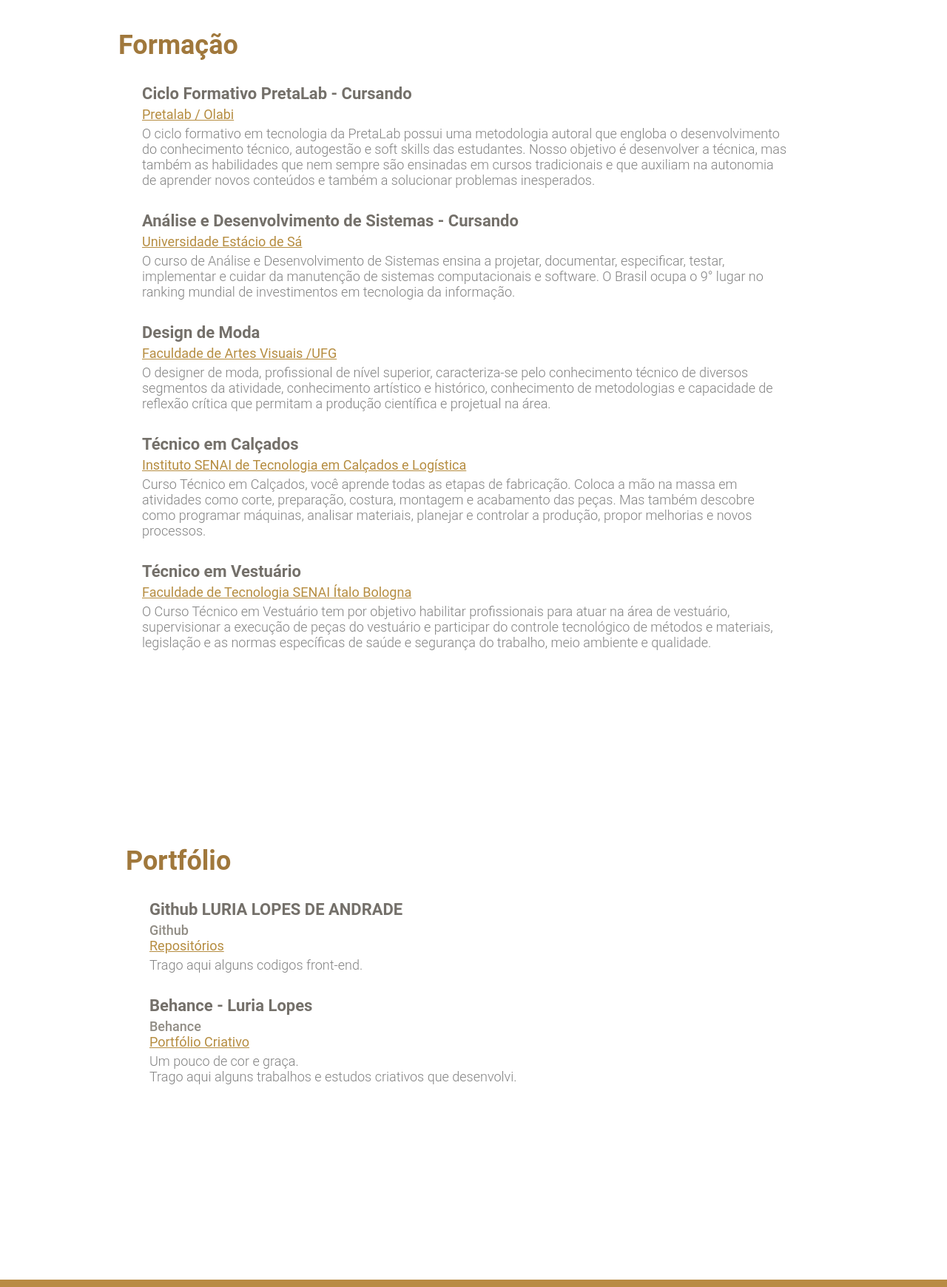
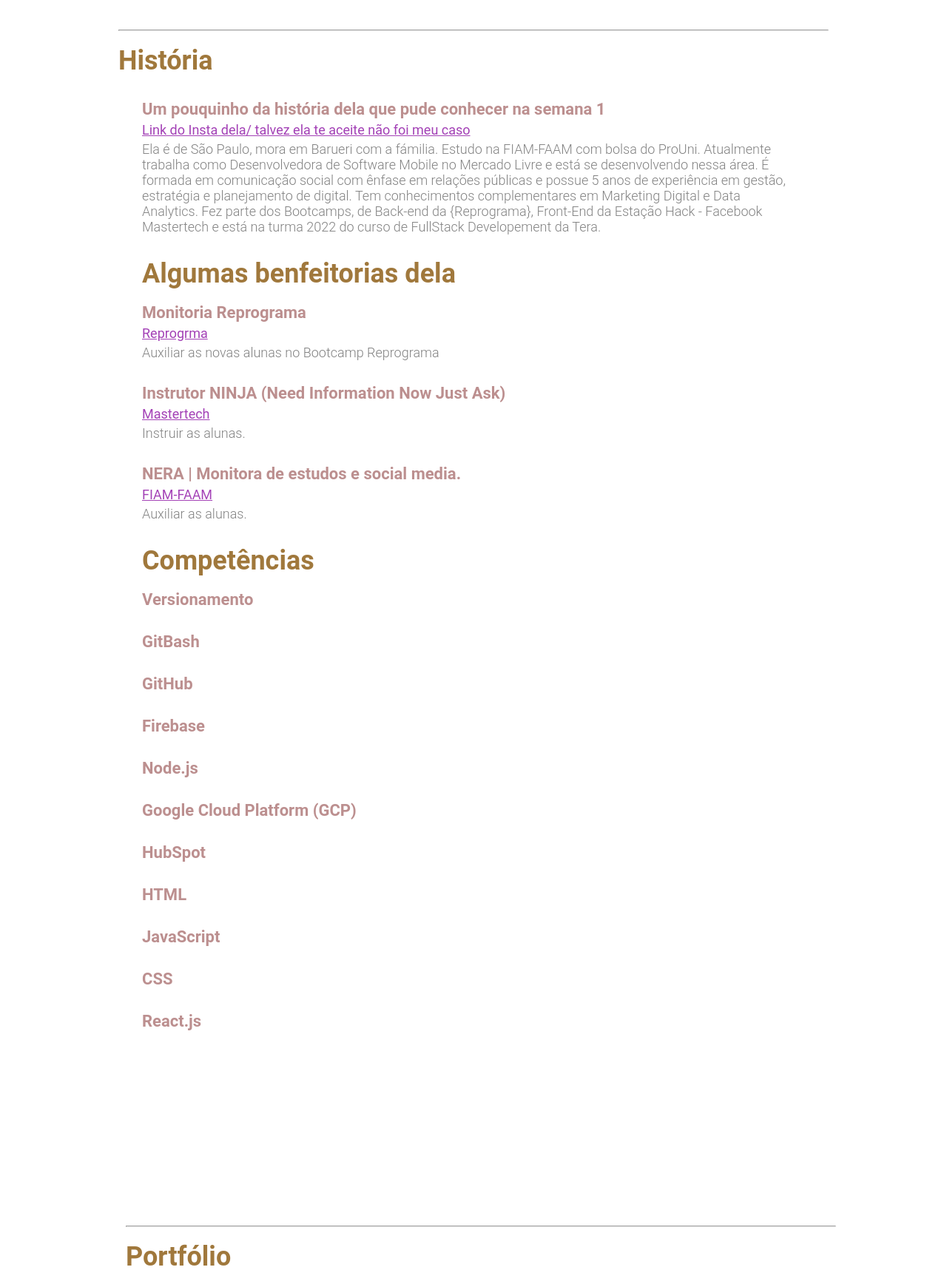
Before and after one commit to luria-3434/portfolio-pretalab-luria-lopes-atual, a plain HTML site: page index.html in a window 1280 px wide. Shown: the part 1060-2800 px from the top of the page at 74% size. Drawn offline with Linux system fonts and the light colour scheme.

Commit message:
subindo meu projeto html e css

```diff
--- a/index.css
+++ b/index.css
@@ -16,12 +16,12 @@
 .header-menu{
     display: flex;
     position: absolute;
-    width: 100%;
+    width:90vh;
     padding: 8px;
     padding-bottom: 32px;
     padding-top: 32px;
     height: 60px;
-    background-color: #b98b44;
+    background-color: rosybrown;
 }
 
 .header-menu nav{
@@ -46,7 +46,7 @@
 .principal{
     height:100vh;
     display:flex;
-    background-color:rgba(250, 231, 181, 0.667);
+    background-color: rosybrown;
 }
 
 .container{
@@ -68,7 +68,7 @@
 
 .nome-completo {
     font-size: 36px;
-color: #553c16;
+    color: #cfaab9;
     font-weight:700;
     height:45px;
 }
@@ -103,13 +103,13 @@
 .lista-titulo{
     margin-bottom: 5px;
     font-size: 22px;
-    color:#74706a;
+    color:rosybrown;
     font-weight: 700;
 }
 
 .lista-local{
     font-size:18px;
-    color:#b68d41;
+    color:#a341b6;
 }
 
 .lista-descricao{
@@ -133,7 +133,7 @@
 }
 
 .footer{
-    background-color:#b98b44;
+    background-color:rosybrown;
     height: 30vh;
     display: flex;
     align-items: center;
@@ -158,7 +158,7 @@
     align-items: center;
 }
 .desenho{
-    width: 300px;
+    width: 100%;
     height: auto;
 }
 .descritivo{
@@ -174,3 +174,31 @@
     color:#828282;
     font-weight:300;
 }
+
+
+/*REDES SOCIAIS */
+
+.footer-container {
+    text-align: center;
+  }
+
+  .redes-socias__link {
+      display: inline-block;
+      width: 20%;
+      background-color:#e5e917;
+      padding: 2rem 0;
+      margin: 0 1rem;
+      text-align: center;
+      color: white;
+      border-radius:1.5rem;
+  }
+
+  .redes-sociais__img {
+      margin-bottom: 0.5rem;
+  }
+  .rede-social2{
+      padding: 2rem 0;
+      margin: 0 1rem;
+      text-align: center;
+
+  }
--- a/index.html
+++ b/index.html
@@ -1,8 +1,8 @@
 <!DOCTYPE html>
 <html lang="pt-br">
 <head>
-    <link rel="shortcut icon" href="img/desenho abraonica 2.png">
-    <title>Meu Portfólio</title>
+    <link rel="shortcut icon" href="img/91084243.jpg">
+    <title>Mulher fazendo história na tecnologia </title>
     <meta charset="utf-8">
     <link rel="stylesheet" href="index.css">
     <script src="https://use.fontawesome.com/releases/v5.15.3/js/all.js" data-auto-replace-svg="nest"></script>
@@ -13,7 +13,7 @@
     <nav>
         <ul class="lista-menu">
             <li>
-                <a href="#formacao">Formação</a>
+                <a href="#historia">História</a>
             </li>
             <li>
                 <a href="#portfólio">Portfólio</a>
@@ -29,86 +29,112 @@
         <section class="principal">
             <article class="subcontainer-principal container">
                 <div>
-                    <img class="desenho"  src="img/desenho abraonica 2.png" alt="Perfil de Mulher negra">
+                   <img class="desenho"  src="img/th.jpg" alt="montagem de fotos de mulher negra">
                 </div>
                 <div>
-                    <h1 class="nome-completo">Luria Lopes de Andrade</h1>
-                    <h2 class="profissao">Desenvolvedora Front-end - Em Desenvolvimento</h2>
+                    <h1 class="nome-completo">Thiele Nunes</h1>
+                    <h2 class="profissao">Desenvolvedora de Software Mobile no Mercado LIvre</h2>
                 </div>
                 <div>
-                    <p class="descritivo">No início de 2022 já com mais experiência percebi que meus horizontes são ainda maiores,
-                        portanto decidi buscar novos desafios e aqui estou aprimorando meus conhecimentos com um novo proposito,
-                        atuar na área de tecnologia, acredito que a tecnologia é a uma ferramenta capaz de mudar as estruturas sociais,
-                         com proposito e equidade de oportunidades.</p>
+                    <p class="descritivo">
+
+                        </p>
                 </div>
             </article>
         </section>
-
-
         <section>
             <article class=" container article-lista">
-                <article id="formacao" class="container article-lista"></article>
+                <article id="historia" class="container article-lista"></article>
+                <hr>
+                <br>
                 <div>
-                    <h3 class="topico-principal">Formação</h3>
+                    <h3 class="topico-principal"> História </h3>
                 </div>
                 <div class="lista-item">
                     <ul>
                         <li>
-                            <p class="lista-titulo">Ciclo Formativo PretaLab - Cursando</p>
-                            <a href="https://www.pretalab.com/formacao" Target="-blank" class="lista-local">Pretalab /
-                                Olabi</a>
-                            <p class="lista-descricao">O ciclo formativo em tecnologia da PretaLab possui uma metodologia autoral que
-                                engloba o desenvolvimento do conhecimento técnico, autogestão e soft skills das estudantes.
-                                Nosso objetivo é desenvolver a técnica, mas também as habilidades que nem sempre são ensinadas em cursos tradicionais e
-                                que auxiliam na autonomia de aprender novos conteúdos e também a solucionar problemas inesperados.</p>
+                            <p class="lista-titulo">Um pouquinho da história dela que pude conhecer na semana 1</p>
+                            <a href="https://www.instagram.com/thie.nunes/" Target="-blank" class="lista-local">
+                                 Link do Insta dela/ talvez ela te aceite não foi meu caso
+                            </a>
+                            <p class="lista-descricao"> Ela é de São Paulo, mora em Barueri com a fámilia. Estudo na FIAM-FAAM com bolsa do ProUni. Atualmente trabalha como Desenvolvedora de Software Mobile no Mercado Livre e está se desenvolvendo nessa área. É formada em comunicação social com ênfase em relações públicas e possue 5 anos de experiência em gestão, estratégia e planejamento de digital.
+
+                                Tem conhecimentos complementares em Marketing Digital e Data Analytics.
+
+                                 Fez parte dos Bootcamps, de Back-end da {Reprograma}, Front-End da Estação Hack - Facebook Mastertech e está na turma 2022 do curso de FullStack Developement da Tera.</p>
                         </li>
 
                         <li>
-                            <p class="lista-titulo">Análise e Desenvolvimento de Sistemas - Cursando </p>
-                            <a href="https://inscricao.estacio.br/?gclid=Cj0KCQjw852XBhC6ARIsAJsFPN2XqE5rnlyCtvhU0EKPubm6cbPpMHLNCO_4gQBq4GYKp0-3XRTZSgQaAiYPEALw_wcB" Target="-blank" class="lista-local">Universidade Estácio de Sá
+                            <h3 class="topico-principal"> Algumas benfeitorias dela </h3>
+                            <br>
+                            <p class="lista-titulo">Monitoria Reprograma</p>
+                            <a href="https://www.reprograma.com.br/index.html" Target="-blank" class="lista-local">
+                                 Reprogrma
                             </a>
-                            <p class="lista-descricao">
-                                O curso de Análise e Desenvolvimento de Sistemas ensina a projetar, documentar, especificar, testar, implementar e cuidar
-                                da manutenção de sistemas computacionais e software.
-                                O Brasil ocupa o 9° lugar no ranking mundial de investimentos em tecnologia da informação.
-                            </p>
+                            <p class="lista-descricao"> Auxiliar as novas alunas no Bootcamp Reprograma</p>
                         </li>
 
                         <li>
-                            <p class="lista-titulo">Design de Moda</p>
-                            <a href="https://fav.ufg.br/p/7981-design-de-moda" Target="-blank" class="lista-local">Faculdade de Artes Visuais /UFG
+                            <p class="lista-titulo"> Instrutor NINJA (Need Information Now Just Ask)</p>
+                            <a href="http://mastertech.com.br" Target="-blank" class="lista-local">
+                             Mastertech
                             </a>
-                            <p class="lista-descricao">
-                                O designer de moda, profissional de nível superior, caracteriza-se pelo conhecimento técnico de diversos
-                                segmentos da atividade, conhecimento artístico e histórico, conhecimento de metodologias
-                                e capacidade de reflexão crítica que permitam a produção científica e projetual na área.
-                            </p>
+                            <p class="lista-descricao"> Instruir as alunas.</p>
                         </li>
 
                         <li>
-                            <p class="lista-titulo">Técnico em Calçados</p>
-                            <a href="https://www.senairs.org.br/institutos/calcado-e-logistica-industrial" Target="-blank" class="lista-local">
-                                Instituto SENAI de Tecnologia em Calçados e Logística
+                            <p class="lista-titulo"> NERA | Monitora de estudos e social media.</p>
+                            <a href="http://www.fiamfaam.br" Target="-blank" class="lista-local">
+                                FIAM-FAAM
                             </a>
-                            <p class="lista-descricao">
-                                Curso Técnico em Calçados, você aprende todas as etapas de fabricação. Coloca a mão na massa em atividades como corte,
-                                 preparação, costura, montagem e acabamento das peças. Mas também descobre
-                                como programar máquinas, analisar materiais, planejar e controlar a produção, propor melhorias e novos processos.
-                            </p>
+                            <p class="lista-descricao"> Auxiliar as alunas.</p>
                         </li>
 
                         <li>
-                            <p class="lista-titulo">Técnico em Vestuário</p>
-                            <a href="https://senaigoias.com.br/home" Target="-blank" class="lista-local">
-                                Faculdade de Tecnologia SENAI Ítalo Bologna
-                            </a>
-                            <p class="lista-descricao">
-                                O Curso Técnico em Vestuário tem por objetivo habilitar profissionais para atuar na área de vestuário, supervisionar a
-                                 execução de peças do vestuário e participar do controle tecnológico de métodos e materiais,
-                                 legislação e as normas específicas de saúde e segurança do trabalho, meio ambiente e qualidade.
-                            </p>
+                            <h3 class="topico-principal"> Competências </h3>
+                            <br>
+                            <p class="lista-titulo">Versionamento</p>
                         </li>
-                    </ul>
+
+                        <li>
+                            <p class="lista-titulo">GitBash</p>
+                        </li>
+
+                        <li>
+                            <p class="lista-titulo">GitHub</p>
+                        </li>
+
+                        <li>
+                            <p class="lista-titulo">Firebase</p>
+                        </li>
+
+                        <li>
+                            <p class="lista-titulo">Node.js</p>
+                        </li>
+
+                        <li>
+                            <p class="lista-titulo">Google Cloud Platform (GCP)</p>
+                        </li>
+
+                        <li>
+                            <p class="lista-titulo">HubSpot</p>
+                        </li>
+
+                        <li>
+                            <p class="lista-titulo">HTML</p>
+                        </li>
+
+                        <li>
+                            <p class="lista-titulo">JavaScript</p>
+                        </li>
+
+                        <li>
+                            <p class="lista-titulo">CSS</p>
+                        </li>
+
+                        <li>
+                            <p class="lista-titulo">React.js</p>
+                        </li>
                 </div>
             </article>
         </section>
@@ -116,29 +142,23 @@
         <section class="wrapper-portfólio">
             <article class="container article-lista">
                 <article id="portfólio" class="container article-lista" >
+                    <hr>
+                    <br>
                 <div>
                     <h3 class="topico-principal">Portfólio</h3>
                 </div>
                 <div class="lista-item">
                     <ul>
                         <li>
-                            <p class="lista-titulo">Github LURIA LOPES DE ANDRADE</p>
+                            <p class="lista-titulo">Github Thiele Nunes</p>
                             <p class="subtitulo-lista">Github</p>
-                            <a href="https://github.com/luria-3434"
+                            <a href="https://github.com/thielenunes"
                                 target="-blank" class="lista-local"> Repositórios </a>
-                            <p class="descritivo-portfolio">Trago aqui alguns codigos front-end.</p>
-                        <li>
-                            <p class="lista-titulo"> Behance - Luria Lopes </p>
-                            <p class="subtitulo-lista">Behance</p>
-                            <a href="https://www.behance.net/lurialopes"
-                                target="-blank" class="lista-local"> Portfólio Criativo</a>
-                            <p class="descritivo-portfolio">Um pouco de cor e graça. <br>
-                            Trago aqui alguns trabalhos e estudos criativos que desenvolvi.</p>
-                        </li>
-
                         </li>
                     </ul>
                 </div>
+                <hr>
+                <br>
             </article>
             </section>
         </section>
@@ -148,8 +168,8 @@
         <footer class="footer" id="contato">
           <div class="container">
               <ul id="contato" class="lista-footer">
-                  <li><i class="fas fa-envelope-square estilo-icon"></i><a href="mailto:lurialopesdeandrade@gmail.com" class="links" >lurialopesdeandrade@gmail.com</a></li>
-                  <li><i class="fab fa-linkedin estilo-icon"></i><a href="https://www.linkedin.com/in/luria-lopes/" class="links" target="-blank">Luria Lopes</a></li>
+                  <li><i class="fas fa-envelope-square estilo-icon"></i><a href="mailto:thielenunes@outlook.com" class="links" >thielenunes@outlook.com</a></li>
+                  <li><i class="fab fa-linkedin estilo-icon"></i><a href="https://www.linkedin.com/in/thielenuness/" class="links" target="-blank">Thiele Nunes</a></li>
               </ul>
           </div>
       </footer>
```
Also changed, not shown: img/91084243.jpg (added), img/th.jpg (added). Lines whose indentation alone changed are shown as unchanged.
